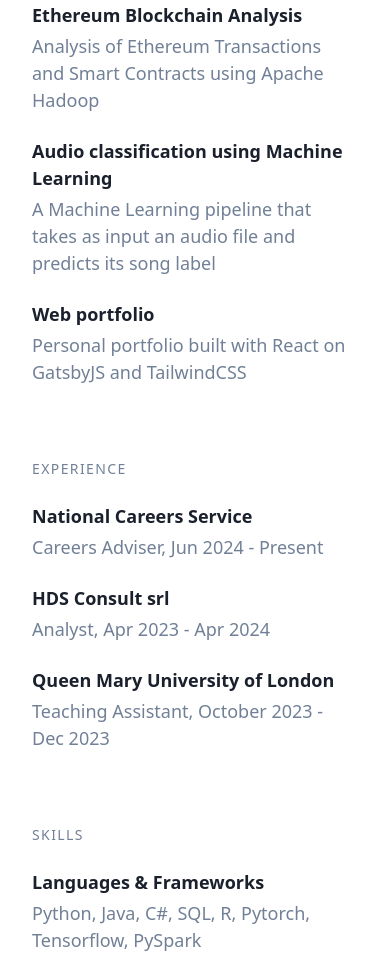
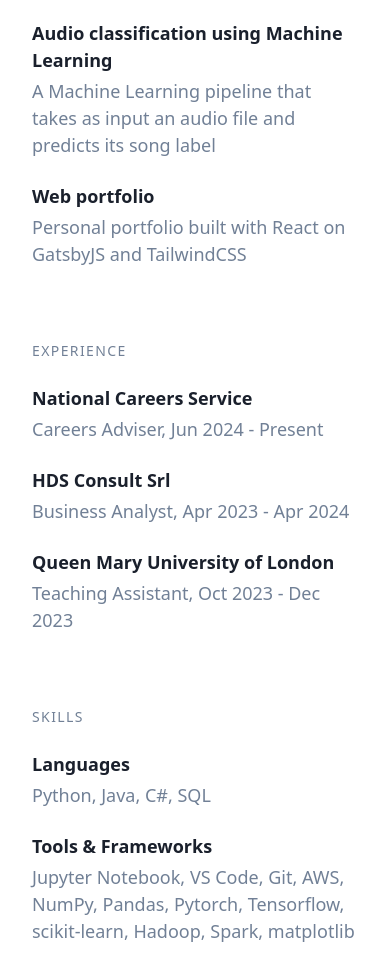
Before and after one commit to snts42/santonastaso.codes, a Gatsby site: page / in a window 390 px wide. Shown: the part 1043-1997 px from the top of the page. Built offline with nearby package versions, Linux system fonts and the light colour scheme; Gatsby itself is replaced by a stand-in of ours.

Commit message:
updated mobile style, minor changes in content, new CV

```diff
--- a/gatsby-config.js
+++ b/gatsby-config.js
@@ -51,37 +51,38 @@
         link: 'https://nationalcareers.service.gov.uk/',
       },
       {
-        name: 'HDS Consult srl',
-        description: 'Analyst, Apr 2023 - Apr 2024',
+        name: 'HDS Consult Srl',
+        description: 'Business Analyst, Apr 2023 - Apr 2024',
         link: '',
       },
       {
         name: 'Queen Mary University of London',
-        description: 'Teaching Assistant, October 2023 - Dec 2023',
-        link: 'https://www.qmul.ac.uk/postgraduate/taught/coursefinder/courses/big-data-science-msc/',
+        description: 'Teaching Assistant, Oct 2023 - Dec 2023',
+        link: 'https://www.qmul.ac.uk/postgraduate/taught/coursefinder/courses/data-science-msc/',
       },
     ],
     // Optional: List your skills, they must have `name` and `description`.
     skills: [
       {
-        name: 'Languages & Frameworks',
+        name: 'Languages',
         description:
-          'Python, Java, C#, SQL, R, Pytorch, Tensorflow, PySpark',
+          'Python, Java, C#, SQL',
       },
       {
-        name: 'Developer Tools',
-        description: 'Jupyter Notebook, VS Code, Git, MS Office, AWS',
+        name: 'Tools & Frameworks',
+        description: 'Jupyter Notebook, VS Code, Git, AWS, NumPy, Pandas, Pytorch, Tensorflow, scikit-learn, Hadoop, Spark, matplotlib',
       },
     ],
     certifications: [
       {
         name: 'AWS Certified Cloud Practitioner',
-        description:
-          'Oct 2024 - Present',
+        description: 'Oct 2024 - Present',
+        link: 'https://aws.amazon.com/certification/certified-cloud-practitioner/'
       },
       {
         name: 'NOCN Level 3 Award Information, Advice & Guidance',
         description: 'Jul 2024 - Aug 2024',
+        link: 'https://www.nocn.org.uk/products/qualifications/600-0723-0-nocn-level-3-award-in-information-advice-or-guidance/'
       },
     ],
   },
--- a/src/components/header/index.jsx
+++ b/src/components/header/index.jsx
@@ -5,8 +5,8 @@
 
 const classes = {
   wrapper: 'block mb-6 md:flex',
-  imageWrapper: 'w-full max-w-150',
-  image: 'rounded-full transform transition-all duration-150 hover:scale-105',
+  imageWrapper: 'relative w-full max-w-150 md:h-auto h-16 overflow-hidden', // Adjust height only for mobile
+  image:'absolute md:static bottom-0 w-full rounded-full transform transition-all duration-150 hover:scale-105', // Adjust position only for mobile
   contentWrapper: 'flex-none pt-6 md:pt-1 md:flex-1 md:pl-20',
   name: 'text-4xl text-gray-900 font-bold leading-tight hover:text-black',
   description: 'text-gray-600',
@@ -50,7 +50,7 @@
           )}
           {twitter && (
             <li className={classes.item}>
-              <a className={classes.link} href="/Alex_Santonastaso_CV.pdf" target="blank">Resume</a>
+              <a className={classes.link} href="/Alex Santonastaso CV.pdf" target="blank">Resume</a>
             </li>
           )}
           {!noBlog && (
--- a/src/components/layout/index.jsx
+++ b/src/components/layout/index.jsx
@@ -1,7 +1,7 @@
 import React from 'react';
 
 const classes = {
-  wrapper: 'p-8 relative max-w-screen-xl xs:p-24',
+  wrapper: 'pt-0 px-8 pb-8 relative max-w-screen-xl xs:p-24', // Remove top padding on mobile, maintain side and bottom padding
   outerWrapper: 'relative',
   svg: 'hidden fixed transform right-0 top-5 z-0 xl:block',
 };
--- a/src/components/section-certifications/index.jsx
+++ b/src/components/section-certifications/index.jsx
@@ -11,6 +11,7 @@
           key={certification.name}
           name={certification.name}
           description={certification.description}
+          link={certification.link}
         />
       ))}
     </Section>
--- a/src/pages/index.jsx
+++ b/src/pages/index.jsx
@@ -67,6 +67,7 @@
         certifications {
           name
           description
+          link
         }
       }
     }
```
Also changed, not shown: 3 other files.
